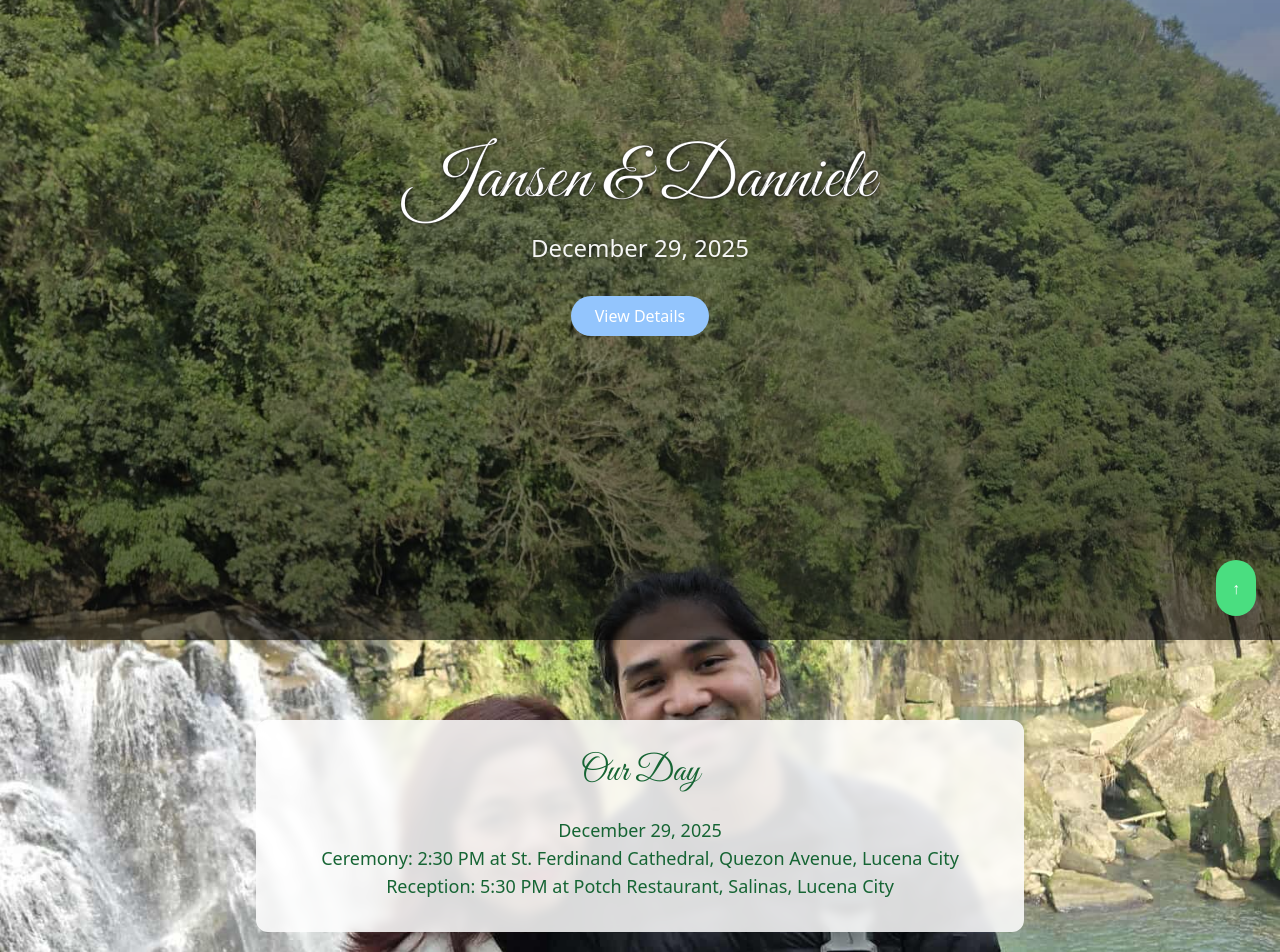
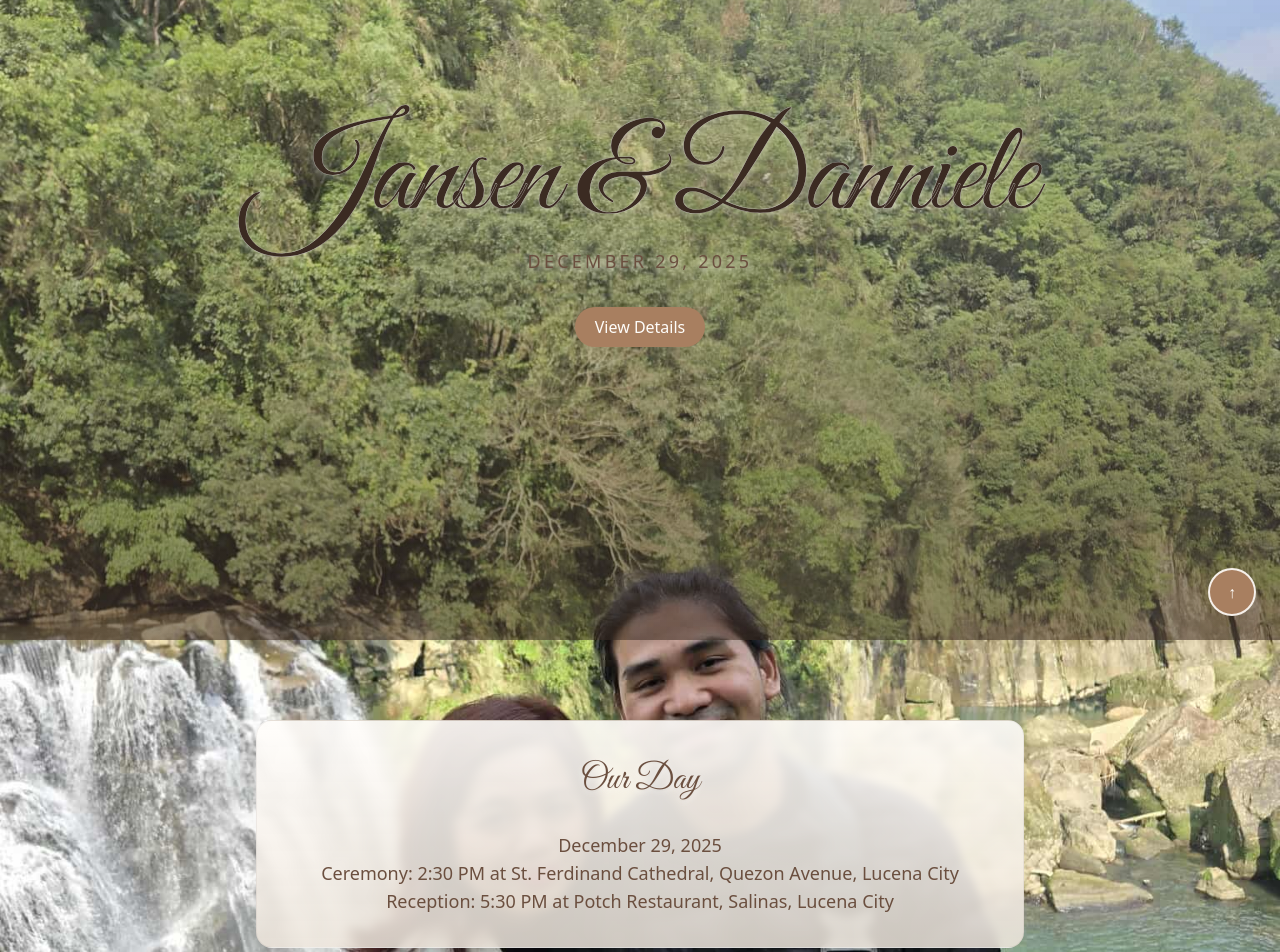
Before and after one commit to jdolido/jansen-danniele-rsvp-wedding, a React (Vite) app: page / in a window 1280 px wide. Shown: the part 160-1112 px from the top of the page. Built offline with nearby package versions, Linux system fonts and the light colour scheme.

Commit message:
feat: enhance RSVP form to include high chair options and update data handling in Sheets

```diff
--- a/index.html
+++ b/index.html
@@ -5,10 +5,7 @@
     <link rel="icon" type="image/svg+xml" href="/vite.svg" />
     <meta name="viewport" content="width=device-width, initial-scale=1.0" />
     <title>Jansen & Danniele Wedding</title>
-    <link
-  href="https://fonts.googleapis.com/css2?family=Great+Vibes&display=swap"
-  rel="stylesheet"
-/>
+    <link href="https://fonts.googleapis.com/css2?family=Great+Vibes&family=Merriweather:wght@300;400;700&display=swap" rel="stylesheet">
   </head>
   <body>
     <div id="root"></div>
--- a/src/App.tsx
+++ b/src/App.tsx
@@ -6,6 +6,8 @@ export default function App() {
   const [loading, setLoading] = useState(false);
   const [attendance, setAttendance] = useState<string>("");
   const [guests, setGuests] = useState<number | "">("");
+  const [highChair, setHighChair] = useState<string>("");
+  const [highChairCount, setHighChairCount] = useState<number | "">("");
   const [firstName, setFirstName] = useState<string>("");
   const [lastName, setLastName] = useState<string>("");
   const [message, setMessage] = useState<string>("");
@@ -25,6 +27,8 @@ export default function App() {
         setLastName(parsed.lastName || "");
         setAttendance(parsed.attendance || "");
         setGuests(parsed.guests ?? 1);
+        setHighChair(parsed.highChair || "");
+        setHighChairCount(parsed.highChairCount ?? "");
         setMessage(parsed.message || "");
       }
     } catch (e) {
@@ -33,13 +37,13 @@ export default function App() {
   }, []);
 
   useEffect(() => {
-    const payload = { firstName, lastName, attendance, guests, message };
+    const payload = { firstName, lastName, attendance, guests, highChair, highChairCount, message };
     try {
       localStorage.setItem(STORAGE_KEY, JSON.stringify(payload));
     } catch (e) {
       // ignore
     }
-  }, [firstName, lastName, attendance, guests, message]);
+  }, [firstName, lastName, attendance, guests, highChair, highChairCount, message]);
 
   // (toasts removed — using inline validation and alerts only)
 
@@ -64,6 +68,9 @@ export default function App() {
     if (!attendance) nextErrors.attendance = "Please select whether you'll attend.";
     if (attendance === "Yes" && (guests === "" || Number(guests) < 1))
       nextErrors.guests = "Please provide the number of guests (minimum 1) when attending.";
+    if (attendance === 'Yes' && !highChair) nextErrors.highChair = 'Please indicate whether you need a high chair.';
+    if (attendance === 'Yes' && highChair === 'Yes' && (highChairCount === '' || Number(highChairCount) < 1))
+      nextErrors.highChairCount = 'Please provide how many high chairs you need.';
 
     setErrors(nextErrors);
     if (Object.keys(nextErrors).length > 0) {
@@ -78,13 +85,15 @@ export default function App() {
       name: fullName,
       attendance,
       guests: guests === "" ? null : guests,
+      highChair: highChair || '',
+      highChairCount: highChairCount === '' ? null : highChairCount,
       message,
     };
 
     try {
       setLoading(true);
       // Send as form-encoded to avoid CORS preflight (Apps Script accepts form data)
-      const url = "https://script.google.com/macros/s/AKfycby2J1xQTGyp5gE9_1V62Fv4KwdbJdNYT9efo9It8wD_HZRF5_7quJRgFl-O60vbZg0G_A/exec";
+      const url = "https://script.google.com/macros/s/AKfycbwETT8PYztSE02YihPf4wHl2CNSKqzT0IIAK5L-EsIZ83RpnFcKFzdqKyJKWhNWyBFVaA/exec";
       const params = new URLSearchParams();
       Object.entries(data).forEach(([k, v]) => {
         params.append(k, v == null ? "" : String(v));
@@ -125,9 +134,9 @@ export default function App() {
   return (
     <div className="app-content font-sans text-gray-800 relative z-10">
       {/* Sticky Top Navigation */}
-      <nav className="fixed w-full bg-white bg-opacity-80 backdrop-blur-md shadow z-20">
+  <nav className="fixed w-full bg-white/60 backdrop-blur-md shadow z-20 theme-invitation-bg">
         <div className="max-w-4xl mx-auto flex justify-between items-center p-4">
-          <div className="text-2xl font-script text-green-800">Jansen & Danniele — RSVP</div>
+          <div className="text-2xl font-script text-4xl theme-text-muted">Jansen & Danniele — RSVP</div>
           <div className="space-x-6">
             {["Home", "Details", "RSVP"].map((label) => (
               <button
@@ -148,13 +157,13 @@ export default function App() {
         className="invitation-bg invitation-hero h-screen bg-cover bg-center relative"
       >
         <div className="h-full flex flex-col items-center justify-center text-center px-4">
-          <h1 className="font-script text-5xl md:text-7xl text-green-900">
+            <h1 className="font-script hero-title">
               Jansen & Danniele
             </h1>
-          <p className="mt-4 text-2xl text-green-700">December 29, 2025</p>
+            <p className="hero-date">December 29, 2025</p>
           <button
             onClick={() => smoothScroll("details")}
-            className="mt-8 bg-blue-300 hover:bg-blue-400 text-white py-2 px-6 rounded-full transition"
+            className="mt-8 theme-btn hover:brightness-95 text-white py-2 px-6 rounded-full transition"
           >
             View Details
           </button>
@@ -163,9 +172,9 @@ export default function App() {
 
   {/* Details Section */}
   <section id="details" className="py-20 bg-transparent">
-        <div className="max-w-3xl mx-auto text-center bg-white/85 bg-opacity-80 backdrop-blur-sm p-8 rounded-xl">
-          <h2 className="font-script text-4xl text-green-800">Our Day</h2>
-          <p className="mt-6 text-lg text-green-800">
+        <div className="max-w-3xl mx-auto text-center theme-panel backdrop-blur-sm p-8 rounded-xl">
+          <h2 className="font-script invitation-heading">Our Day</h2>
+          <p className="mt-6 text-lg theme-text-muted">
             December 29, 2025
             <br />
             Ceremony: 2:30 PM at St. Ferdinand Cathedral, Quezon Avenue, Lucena
@@ -179,9 +188,9 @@ export default function App() {
   {/* RSVP Section */}
   <section id="rsvp" className="py-20 bg-transparent">
         <div className="max-w-md mx-auto text-center">
-          <h2 className="font-script text-4xl text-green-800">RSVP</h2>
+          <h2 className="font-script invitation-heading">RSVP</h2>
           {!submitted ? (
-            <div className="mt-6 bg-white/80 backdrop-blur-sm p-8 rounded-xl shadow-md">
+            <div className="mt-6 theme-panel backdrop-blur-sm p-8 rounded-xl shadow-md">
               <form onSubmit={handleSubmit} className="grid gap-4">
               <div className="grid grid-cols-2 gap-4">
                 <input
@@ -220,7 +229,11 @@ export default function App() {
                 onChange={(e) => {
                   const val = e.target.value;
                     setAttendance(val);
-                  if (val !== "Yes") setGuests("");
+                    if (val !== "Yes") {
+                      setGuests("");
+                      setHighChair("");
+                      setHighChairCount("");
+                    }
                   if (errors.attendance) setErrors((s) => ({ ...s, attendance: undefined }));
                 }}
               >
@@ -249,6 +262,64 @@ export default function App() {
                   {errors.guests ? (
                     <div className="text-sm text-red-600 text-left">{errors.guests}</div>
                   ) : null}
+
+                  <div className="text-left mt-2">
+                    <div className="mb-2">Do you need a high chair?</div>
+                    <div className="flex items-center gap-4">
+                      <label className="inline-flex items-center gap-2">
+                        <input
+                          type="radio"
+                          name="highChair"
+                          value="Yes"
+                          checked={highChair === 'Yes'}
+                          onChange={(e) => {
+                            setHighChair(e.target.value);
+                            if (errors.highChair) setErrors((s) => ({ ...s, highChair: undefined }));
+                          }}
+                        />
+                        Yes
+                      </label>
+                      <label className="inline-flex items-center gap-2">
+                        <input
+                          type="radio"
+                          name="highChair"
+                          value="No"
+                          checked={highChair === 'No'}
+                          onChange={(e) => {
+                            setHighChair(e.target.value);
+                            setHighChairCount('');
+                            if (errors.highChair) setErrors((s) => ({ ...s, highChair: undefined }));
+                            if (errors.highChairCount) setErrors((s) => ({ ...s, highChairCount: undefined }));
+                          }}
+                        />
+                        No
+                      </label>
+                    </div>
+                    {errors.highChair ? (
+                      <div className="text-sm text-red-600">{errors.highChair}</div>
+                    ) : null}
+
+                    {highChair === 'Yes' ? (
+                      <>
+                        <input
+                          type="number"
+                          name="highChairCount"
+                          placeholder="How many?"
+                          min={1}
+                          className="mt-2 p-3 border rounded focus:outline-none focus:ring-2 focus:ring-green-300 transition w-full"
+                          value={highChairCount}
+                          onChange={(e) => {
+                            const v = e.target.value === '' ? '' : Number(e.target.value);
+                            setHighChairCount(v);
+                            if (errors.highChairCount) setErrors((s) => ({ ...s, highChairCount: undefined }));
+                          }}
+                        />
+                        {errors.highChairCount ? (
+                          <div className="text-sm text-red-600">{errors.highChairCount}</div>
+                        ) : null}
+                      </>
+                    ) : null}
+                  </div>
                 </>
               ) : null}
               <textarea
@@ -265,7 +336,7 @@ export default function App() {
               <button
                 type="submit"
                 disabled={loading}
-                className={`mt-4 justify-self-center w-auto min-w-[9rem] bg-green-400 hover:bg-green-500 text-white py-2 px-5 text-base rounded-full inline-flex items-center justify-center gap-3 shadow-sm hover:shadow-md focus:outline-none focus:ring-2 focus:ring-green-300 ${loading ? 'opacity-70 cursor-not-allowed' : ''}`}
+                className={`mt-4 justify-self-center w-auto min-w-[9rem] theme-btn text-white py-2 px-5 text-base rounded-full inline-flex items-center justify-center gap-3 shadow-sm hover:shadow-md focus:outline-none ${loading ? 'opacity-70 cursor-not-allowed' : ''}`}
               >
                 {loading ? (
                   <svg className="animate-spin h-6 w-6 text-white" xmlns="http://www.w3.org/2000/svg" fill="none" viewBox="0 0 24 24">
@@ -278,7 +349,7 @@ export default function App() {
               </form>
             </div>
           ) : (
-            <p className="mt-6 text-green-700 text-xl">
+            <p className="mt-6 theme-text-muted text-xl">
                 Thanks! We received your RSVP.
               </p>
           )}
@@ -289,7 +360,8 @@ export default function App() {
       {/* Scroll to Top Button */}
       <button
         onClick={() => window.scrollTo({ top: 0, behavior: "smooth" })}
-        className="fixed bottom-6 right-6 bg-green-400 hover:bg-green-500 text-white p-4 rounded-full shadow-lg transition"
+        className="scroll-top-btn"
+        aria-label="Scroll to top"
       >
         ↑
       </button>
--- a/src/index.css
+++ b/src/index.css
@@ -1,3 +1,11 @@
 @tailwind base;
 @tailwind components;
 @tailwind utilities;
+
+/* Typography: use Merriweather for body/headings and Great Vibes for script headings */
+html, body {
+	font-family: 'Merriweather', serif;
+}
+.font-script {
+	font-family: 'Great Vibes', cursive;
+}
--- a/src/invitation.css
+++ b/src/invitation.css
@@ -9,27 +9,37 @@ html, body, #root {
     background-color: transparent !important;
 }
 
-/* Fixed overlay (keeps content readable) */
+/* Theme variables: Filipiñana palette (warm brown, cream, soft accents) */
+:root {
+    --filipi-brown-900: #3b2b22; /* deep brown */
+    --filipi-brown-700: #6b4f3f; /* warm brown */
+    --filipi-cream-100: #f6f0e8; /* page panel */
+    --filipi-cream-200: #efe7dd; /* subtle panel */
+    --filipi-accent: #a87f60; /* accent warm tan */
+    --filipi-accent-rgb: 168,127,96;
+    --filipi-white: #fffdfa;
+}
+
+/* Fixed warm overlay (keeps content readable and matches invitation tone) */
 body::before {
     content: "";
     position: fixed;
     inset: 0;
-    /* slightly stronger overlay for improved readability */
-    background: linear-gradient(to top, rgba(0,0,0,0.60), rgba(0,0,0,0.30));
+    background: linear-gradient(to top, rgba(59,43,34,0.55), rgba(239,231,221,0.10));
     pointer-events: none;
     z-index: 0;
 }
 
 /* Heading clarity helpers */
 .invitation-hero .font-script {
-    color: #fff !important;
-    text-shadow: 0 2px 8px rgba(0,0,0,0.6), 0 1px 2px rgba(0,0,0,0.4);
-    -webkit-text-stroke: 0.6px rgba(0,0,0,0.35);
+    color: var(--filipi-brown-900) !important;
+    text-shadow: 0 2px 6px rgba(255,255,255,0.35);
+    -webkit-text-stroke: 0.4px rgba(255,255,255,0.6);
 }
 
 .invitation-hero p, .invitation-hero .mt-4 {
-    color: rgba(255,255,255,0.95);
-    text-shadow: 0 1px 4px rgba(0,0,0,0.45);
+    color: var(--filipi-brown-700);
+    text-shadow: none;
 }
 
 /* Preserve the hero height and stacking context */
@@ -43,3 +53,114 @@ body::before {
     position: relative;
     z-index: 10;
 }
+
+/* Theme helpers */
+.theme-panel {
+    background: linear-gradient(180deg, rgba(255,253,250,0.9), rgba(239,231,221,0.85));
+    border: 1px solid rgba(59,43,34,0.06);
+    color: var(--filipi-brown-900);
+}
+.theme-btn {
+    background: var(--filipi-accent);
+    color: var(--filipi-white);
+}
+.theme-text-muted {
+    color: var(--filipi-brown-700);
+}
+.theme-invitation-bg {
+    background-color: var(--filipi-cream-100);
+}
+
+/* Hero title sizing and spacing to match invitation feel */
+.invitation-hero .hero-title {
+    font-size: 3.25rem;
+    line-height: 0.82;
+    margin: 0;
+    color: var(--filipi-brown-900);
+    text-align: center;
+    letter-spacing: -0.02em;
+    transform: translateY(-6%);
+}
+@media (min-width: 640px) {
+    .invitation-hero .hero-title { font-size: 5.5rem; }
+}
+@media (min-width: 1024px) {
+    .invitation-hero .hero-title { font-size: 8rem; }
+}
+
+.invitation-hero .hero-date {
+    margin-top: 0.6rem;
+    font-size: 1.125rem;
+    letter-spacing: 0.18em;
+    text-transform: uppercase;
+    color: var(--filipi-brown-700);
+    text-shadow: 0 2px 6px rgba(255,253,250,0.85), 0 1px 2px rgba(59,43,34,0.12);
+}
+
+/* Section headings (Details / RSVP) */
+.invitation-heading {
+    font-size: 2.25rem;
+    color: var(--filipi-brown-700);
+    margin-bottom: 0.75rem;
+    text-shadow: 0 2px 6px rgba(255,253,250,0.85), 0 1px 2px rgba(59,43,34,0.06);
+}
+
+/* Panel and button tweaks for invitation aesthetic */
+.theme-panel {
+    padding: 2rem;
+    border-radius: 1rem;
+    box-shadow: 0 8px 30px rgba(59,43,34,0.06);
+}
+.theme-btn {
+    padding-left: 1.25rem;
+    padding-right: 1.25rem;
+    border-radius: 9999px;
+}
+
+/* Form input subtle styling */
+input[type="text"], input[type="number"], select, textarea {
+    color: var(--filipi-brown-900);
+}
+
+/* Override Tailwind's green focus rings with the theme accent */
+input[type="text"]:focus,
+input[type="number"]:focus,
+select:focus,
+textarea:focus,
+.p-3:focus {
+    outline: none !important;
+    box-shadow: 0 0 0 4px rgba(var(--filipi-accent-rgb), 0.12) !important;
+    border-color: rgba(var(--filipi-accent-rgb), 0.85) !important;
+}
+
+/* Focus-visible for accessibility */
+input[type="text"]:focus-visible,
+input[type="number"]:focus-visible,
+select:focus-visible,
+textarea:focus-visible,
+.p-3:focus-visible {
+    outline: none !important;
+    box-shadow: 0 0 0 4px rgba(var(--filipi-accent-rgb), 0.18) !important;
+    border-color: rgba(var(--filipi-accent-rgb), 1) !important;
+}
+
+/* Themed scroll-to-top button */
+.scroll-top-btn {
+    position: fixed;
+    bottom: 1.5rem;
+    right: 1.5rem;
+    width: 48px;
+    height: 48px;
+    display: flex;
+    align-items: center;
+    justify-content: center;
+    background: var(--filipi-accent);
+    color: var(--filipi-white);
+    border-radius: 9999px;
+    box-shadow: 0 8px 24px rgba(59,43,34,0.12);
+    border: 2px solid rgba(255,253,250,0.9);
+    z-index: 40;
+    transition: transform 120ms ease, filter 120ms ease;
+}
+.scroll-top-btn:hover { transform: translateY(-2px); filter: brightness(0.96); }
+.scroll-top-btn:focus { outline: none; box-shadow: 0 0 0 6px rgba(var(--filipi-accent-rgb), 0.18); }
```
Also changed, not shown: 1 other file (tests, documents, lock files or other folders). Lines whose indentation alone changed are shown as unchanged.
